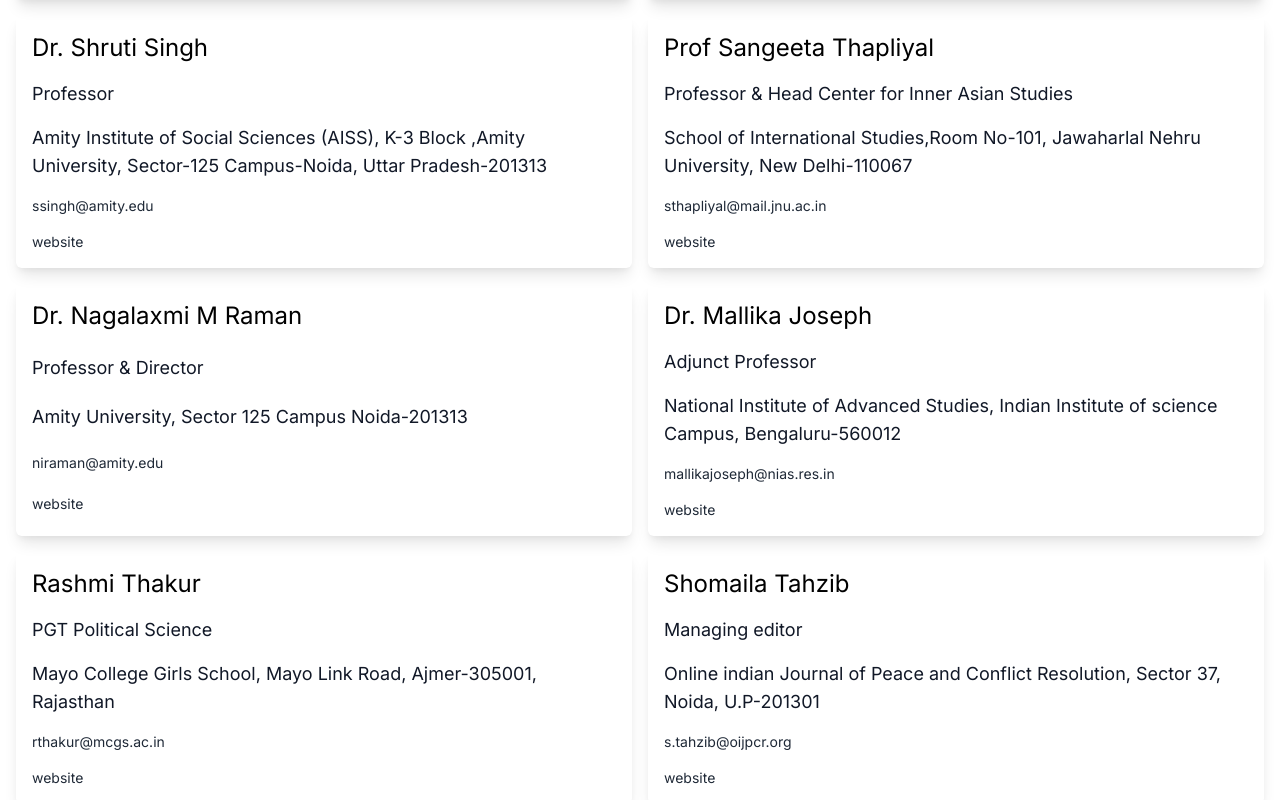
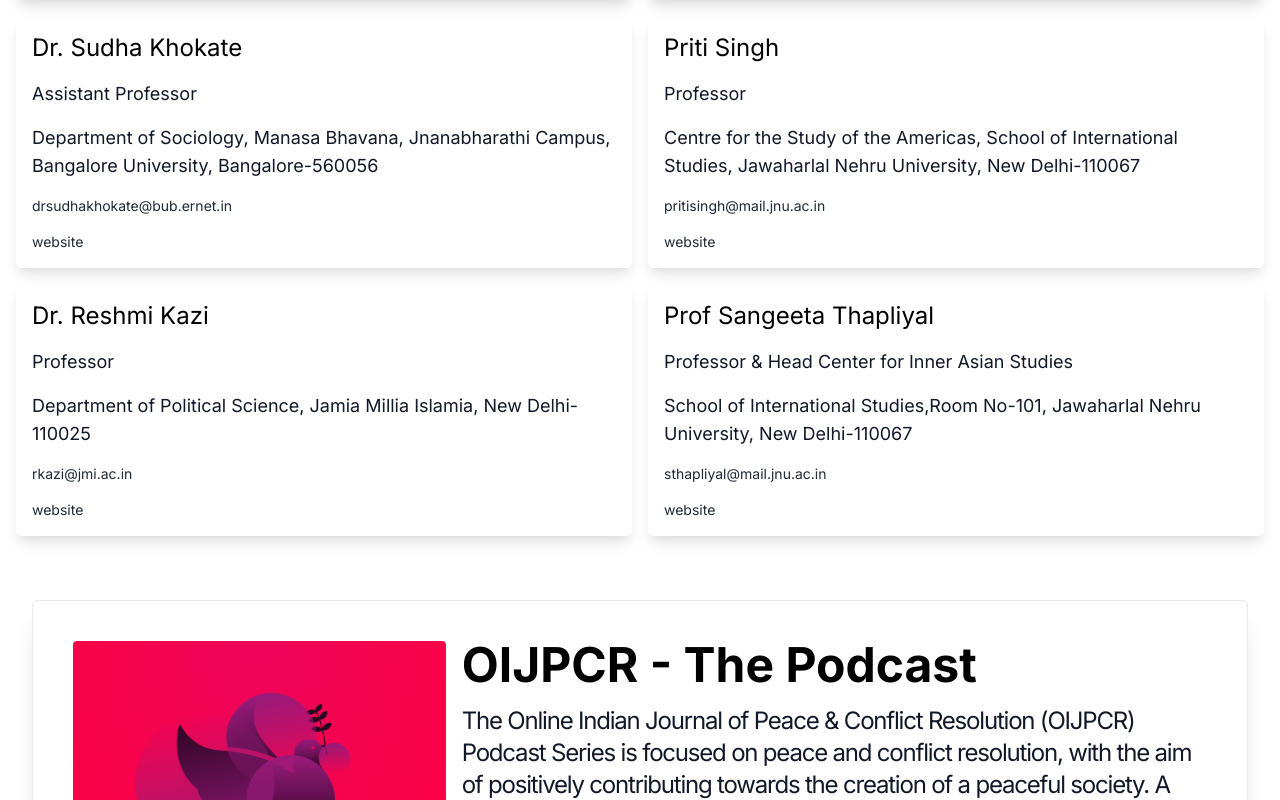
Before and after one commit to batman004/OIJPCR-front-end, a React (Create React App) app: page /editorialBoard in a window 1280 px wide. Shown: the part 440-1240 px from the top of the page. Built offline with nearby package versions, Linux system fonts and the light colour scheme.

Commit message:
update : editor details

```diff
--- a/src/pages/EditorialBoard.js
+++ b/src/pages/EditorialBoard.js
@@ -22,37 +22,6 @@
     website: "https://oijpcr.org",
   },
   {
-    name: "Dr. Sudha Khokate",
-    designation: "Assistant Professor",
-    university:
-      "Department of Sociology, Manasa Bhavana, Jnanabharathi Campus, Bangalore University, Bangalore-560056",
-    email: "drsudhakhokate@bub.ernet.in",
-    website: "http://eng.bangaloreuniversity.ac.in",
-  },
-  {
-    name: "Dr. Shruti Singh",
-    designation: "Professor",
-    university:
-      "Amity Institute of Social Sciences (AISS), K-3 Block ,Amity University, Sector-125 Campus-Noida, Uttar Pradesh-201313",
-    email: "ssingh@amity.edu",
-    website: "https://www.amity.edu/faculty-detail.aspx?facultyID=3246",
-  },
-  {
-    name: "Prof Sangeeta Thapliyal",
-    designation: "Professor & Head Center for Inner Asian Studies",
-    university:
-      "School of International Studies,Room No-101, Jawaharlal Nehru University, New Delhi-110067",
-    email: "sthapliyal@mail.jnu.ac.in",
-    website: "https://jnu.ac.in/Faculty/sthapliyal",
-  },
-  {
-    name: "Dr. Nagalaxmi M Raman",
-    designation: "Professor & Director",
-    university: "Amity University, Sector 125 Campus Noida-201313",
-    email: "niraman@amity.edu",
-    website: "https://www.amity.edu/faculty-detail.aspx?facultyID=1530",
-  },
-  {
     name: "Dr. Mallika Joseph",
     designation: "Adjunct Professor",
     university:
@@ -62,20 +31,36 @@
       "https://www.nias.res.in/People/facility-member-info/People/Mallika%20Joseph%20A",
   },
   {
-    name: "Rashmi Thakur",
-    designation: "PGT Political Science",
+    name: "Dr. Sudha Khokate",
+    designation: "Assistant Professor",
     university:
-      "Mayo College Girls School, Mayo Link Road, Ajmer-305001, Rajasthan",
-    email: "rthakur@mcgs.ac.in",
-    website: "https://www.mcgs.ac.in/our_team/rashmi-thakur-2/",
+      "Department of Sociology, Manasa Bhavana, Jnanabharathi Campus, Bangalore University, Bangalore-560056",
+    email: "drsudhakhokate@bub.ernet.in",
+    website: "https://bangaloreuniversity.irins.org/profile/208251",
   },
   {
-    name: "Shomaila Tahzib",
-    designation: "Managing editor",
+    name: "Priti Singh",
+    designation: "Professor",
     university:
-      "Online indian Journal of Peace and Conflict Resolution, Sector 37, Noida, U.P-201301",
-    email: "s.tahzib@oijpcr.org",
-    website: "https://oijpcr.org",
+      "Centre for the Study of the Americas, School of International Studies, Jawaharlal Nehru University, New Delhi-110067",
+    email: "pritisingh@mail.jnu.ac.in",
+    website: "https://www.jnu.ac.in/content/pritisingh",
+  },
+  {
+    name: "Dr. Reshmi Kazi",
+    designation: "Professor",
+    university:
+      "Department of Political Science, Jamia Millia Islamia, New Delhi-110025",
+    email: "rkazi@jmi.ac.in",
+    website: "https://jmi.ac.in/Nelson-Mandela-Centre-For-Peace-And-Conflict-Resolution/Faculty-Members/3606/Reshmi_Kazi",
+  },
+  {
+    name: "Prof Sangeeta Thapliyal",
+    designation: "Professor & Head Center for Inner Asian Studies",
+    university:
+      "School of International Studies,Room No-101, Jawaharlal Nehru University, New Delhi-110067",
+    email: "sthapliyal@mail.jnu.ac.in",
+    website: "https://jnu.ac.in/Faculty/sthapliyal",
   },
 ];
 
```
